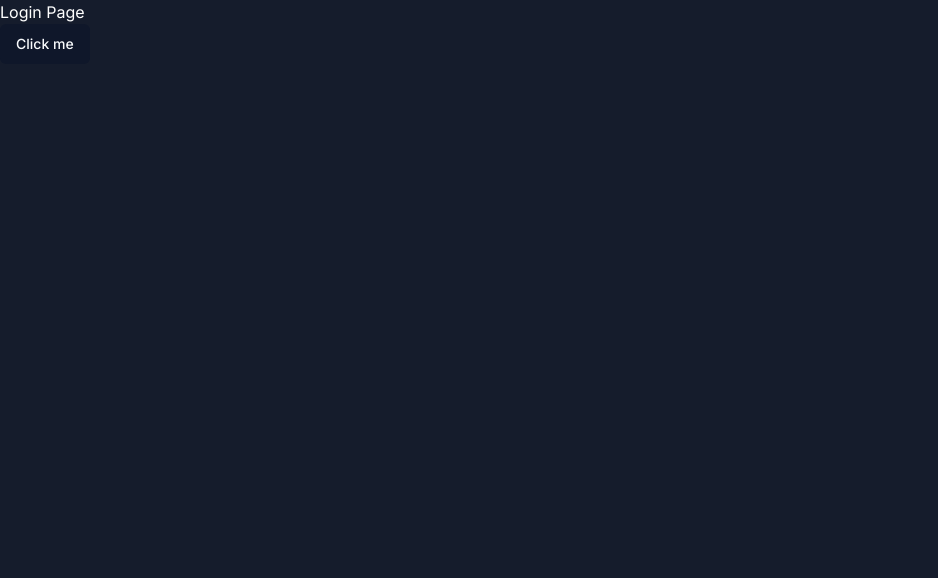
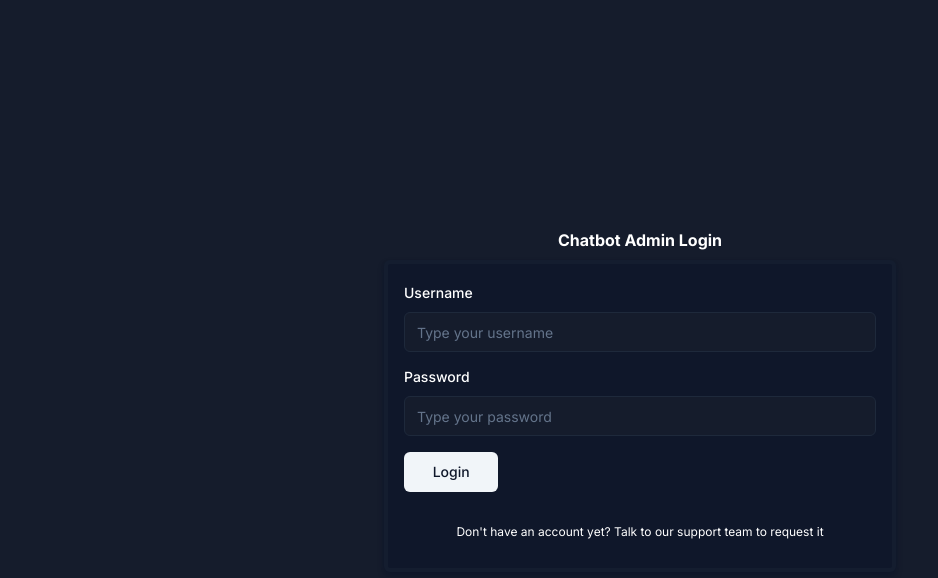
Before and after one commit to izzyandrade/nextjs-dashboard, a Next.js app: page /login in a window 1280 px wide. Shown: the top 578 px of the page, without its empty margins (0-938 px from the left). Built offline with nearby package versions, Linux system fonts and the light colour scheme.

Commit message:
feat: added login page with react-hook-form and zod

```diff
--- /dev/null
+++ b/app/dashboard/answers/page.tsx
@@ -0,0 +1,7 @@
+export default function FastAnswers() {
+	return (
+		<div>
+			<h1>Fast Answers</h1>
+		</div>
+	);
+}
--- /dev/null
+++ b/app/dashboard/schedules/page.tsx
@@ -0,0 +1,7 @@
+export default function Schedules() {
+	return (
+		<div>
+			<h1>Schedules</h1>
+		</div>
+	);
+}
--- a/app/login/page.tsx
+++ b/app/login/page.tsx
@@ -1,10 +1,96 @@
+'use client';
+
+import { zodResolver } from '@hookform/resolvers/zod';
+import { useForm } from 'react-hook-form';
+import { z } from 'zod';
+
 import { Button } from '@/components/ui/button';
+import {
+	Form,
+	FormControl,
+	FormDescription,
+	FormField,
+	FormItem,
+	FormLabel,
+	FormMessage,
+} from '@/components/ui/form';
+import { Input } from '@/components/ui/input';
+
+const formSchema = z.object({
+	username: z.string().min(2, {
+		message: 'Username must be at least 2 characters.',
+	}),
+	password: z.string(),
+});
 
 export default function LoginPage() {
+	const form = useForm<z.infer<typeof formSchema>>({
+		resolver: zodResolver(formSchema),
+		defaultValues: {
+			username: '',
+			password: '',
+		},
+	});
+
+	function onSubmit(values: z.infer<typeof formSchema>) {
+		console.log(values);
+	}
+
 	return (
-		<>
-			<h1>Login Page</h1>
-			<Button>Click me</Button>
-		</>
+		<div className='flex h-screen flex-col items-center justify-center gap-2'>
+			<h4 className='font-bold'>Chatbot Admin Login</h4>
+			<div className='w-[40%] space-y-8 rounded-md border-4 border-slate-800 border-opacity-35 bg-slate-900 p-4 pb-7 shadow-md shadow-slate-900'>
+				<Form {...form}>
+					<form
+						onSubmit={form.handleSubmit(onSubmit)}
+						className='flex flex-col gap-3'
+					>
+						<FormField
+							control={form.control}
+							name='username'
+							render={({ field }) => (
+								<FormItem>
+									<FormLabel>Username</FormLabel>
+									<FormControl>
+										<Input placeholder='Type your username' {...field} />
+									</FormControl>
+									<FormMessage />
+								</FormItem>
+							)}
+						/>
+						<FormField
+							control={form.control}
+							name='password'
+							render={({ field }) => (
+								<FormItem>
+									<FormLabel>Password</FormLabel>
+									<FormControl>
+										<Input
+											placeholder='Type your password'
+											type='password'
+											{...field}
+										/>
+									</FormControl>
+									<FormMessage />
+								</FormItem>
+							)}
+						/>
+						<Button
+							type='submit'
+							className='mt-1 w-[20%]'
+							variant={'secondary'}
+						>
+							Login
+						</Button>
+					</form>
+				</Form>
+				<div className='mt-8 flex items-center justify-center text-xs'>
+					<span>
+						Don&apos;t have an account yet? Talk to our support team to request
+						it
+					</span>
+				</div>
+			</div>
+		</div>
 	);
 }
--- a/components/dashboard/navbar/navbar.tsx
+++ b/components/dashboard/navbar/navbar.tsx
@@ -1,17 +1,26 @@
 'use client';
 
 import { usePathname } from 'next/navigation';
-import { Input } from '@/components/ui/input';
 import SearchInput from '@/components/dashboard/navbar/searchInput/searchInput';
+import {
+	BellIcon,
+	ChatBubbleBottomCenterTextIcon,
+	QuestionMarkCircleIcon
+} from '@heroicons/react/20/solid';
 
 export default function Navbar() {
 	const pathname = usePathname();
 	return (
-		<div className='container'>
+		<div className='mb-3 flex flex-row items-center justify-between rounded bg-slate-800 p-4'>
 			<div className='title'>{pathname.split('/').pop()}</div>
-			<div className='menu'>
+			<div className='flex flex-row items-center gap-4'>
 				<div className='search'>
 					<SearchInput />
+				</div>
+				<div className='flex flex-row items-center gap-3'>
+					<ChatBubbleBottomCenterTextIcon className='h-5 w-5 text-white hover:cursor-pointer' />
+					<BellIcon className='h-5  w-5 text-white hover:cursor-pointer' />
+					<QuestionMarkCircleIcon className='h-5  w-5 text-white hover:cursor-pointer' />
 				</div>
 			</div>
 		</div>
--- a/components/dashboard/navbar/searchInput/searchInput.tsx
+++ b/components/dashboard/navbar/searchInput/searchInput.tsx
@@ -13,6 +13,7 @@
 				{...props}
 				type='search'
 				className='text-md w-full rounded border py-2 pl-10 pr-3 shadow-sm'
+				placeholder='Search...'
 			/>
 		</label>
 	);
--- a/components/dashboard/sidebar/menuItems.tsx
+++ b/components/dashboard/sidebar/menuItems.tsx
@@ -7,6 +7,7 @@
 	WrenchScrewdriverIcon,
 	QuestionMarkCircleIcon,
 } from '@heroicons/react/16/solid';
+import { ArrowLeftStartOnRectangleIcon } from '@heroicons/react/20/solid';
 import { ReactElement, ReactNode } from 'react';
 
 export type MenuItem = {
@@ -71,6 +72,11 @@
 				path: '/dashboard/support',
 				icon: <QuestionMarkCircleIcon className={`${defaultIconStyle}`} />,
 			},
+			{
+				title: 'Logout',
+				path: '/dashboard/support',
+				icon: <ArrowLeftStartOnRectangleIcon className={`${defaultIconStyle}`} />,
+			},
 		],
 	},
 ];
--- a/components/dashboard/sidebar/menuLink/menuLink.tsx
+++ b/components/dashboard/sidebar/menuLink/menuLink.tsx
@@ -2,18 +2,21 @@
 
 import { Button } from '@/components/ui/button';
 import { MenuItem } from '../menuItems';
-import { usePathname } from 'next/navigation';
+import { usePathname, useRouter } from 'next/navigation';
+import {} from 'next/router';
 import React from 'react';
 
 export default function MenuLink({ title, icon, path }: MenuItem) {
 	const pathname = usePathname();
+	const router = useRouter();
 
 	const isActive = pathname === path;
 
 	return (
 		<Button
 			variant={isActive ? 'secondary' : 'default'}
-			className='mb-0.5 flex w-full flex-row items-center justify-start gap-2'
+			className='mb-1 flex w-full flex-row items-center justify-start gap-2'
+			onClick={() => router.push(path)}
 		>
 			<span className='mr-2'>
 				{React.cloneElement(icon, {
--- /dev/null
+++ b/components/ui/form.tsx
@@ -0,0 +1,176 @@
+import * as React from "react"
+import * as LabelPrimitive from "@radix-ui/react-label"
+import { Slot } from "@radix-ui/react-slot"
+import {
+  Controller,
+  ControllerProps,
+  FieldPath,
+  FieldValues,
+  FormProvider,
+  useFormContext,
+} from "react-hook-form"
+
+import { cn } from "@/lib/utils"
+import { Label } from "@/components/ui/label"
+
+const Form = FormProvider
+
+type FormFieldContextValue<
+  TFieldValues extends FieldValues = FieldValues,
+  TName extends FieldPath<TFieldValues> = FieldPath<TFieldValues>
+> = {
+  name: TName
+}
+
+const FormFieldContext = React.createContext<FormFieldContextValue>(
+  {} as FormFieldContextValue
+)
+
+const FormField = <
+  TFieldValues extends FieldValues = FieldValues,
+  TName extends FieldPath<TFieldValues> = FieldPath<TFieldValues>
+>({
+  ...props
+}: ControllerProps<TFieldValues, TName>) => {
+  return (
+    <FormFieldContext.Provider value={{ name: props.name }}>
+      <Controller {...props} />
+    </FormFieldContext.Provider>
+  )
+}
+
+const useFormField = () => {
+  const fieldContext = React.useContext(FormFieldContext)
+  const itemContext = React.useContext(FormItemContext)
+  const { getFieldState, formState } = useFormContext()
+
+  const fieldState = getFieldState(fieldContext.name, formState)
+
+  if (!fieldContext) {
+    throw new Error("useFormField should be used within <FormField>")
+  }
+
+  const { id } = itemContext
+
+  return {
+    id,
+    name: fieldContext.name,
+    formItemId: `${id}-form-item`,
+    formDescriptionId: `${id}-form-item-description`,
+    formMessageId: `${id}-form-item-message`,
+    ...fieldState,
+  }
+}
+
+type FormItemContextValue = {
+  id: string
+}
+
+const FormItemContext = React.createContext<FormItemContextValue>(
+  {} as FormItemContextValue
+)
+
+const FormItem = React.forwardRef<
+  HTMLDivElement,
+  React.HTMLAttributes<HTMLDivElement>
+>(({ className, ...props }, ref) => {
+  const id = React.useId()
+
+  return (
+    <FormItemContext.Provider value={{ id }}>
+      <div ref={ref} className={cn("space-y-2", className)} {...props} />
+    </FormItemContext.Provider>
+  )
+})
+FormItem.displayName = "FormItem"
+
+const FormLabel = React.forwardRef<
+  React.ElementRef<typeof LabelPrimitive.Root>,
+  React.ComponentPropsWithoutRef<typeof LabelPrimitive.Root>
+>(({ className, ...props }, ref) => {
+  const { error, formItemId } = useFormField()
+
+  return (
+    <Label
+      ref={ref}
+      className={cn(error && "text-destructive", className)}
+      htmlFor={formItemId}
+      {...props}
+    />
+  )
+})
+FormLabel.displayName = "FormLabel"
+
+const FormControl = React.forwardRef<
+  React.ElementRef<typeof Slot>,
+  React.ComponentPropsWithoutRef<typeof Slot>
+>(({ ...props }, ref) => {
+  const { error, formItemId, formDescriptionId, formMessageId } = useFormField()
+
+  return (
+    <Slot
+      ref={ref}
+      id={formItemId}
+      aria-describedby={
+        !error
+          ? `${formDescriptionId}`
+          : `${formDescriptionId} ${formMessageId}`
+      }
+      aria-invalid={!!error}
+      {...props}
+    />
+  )
+})
+FormControl.displayName = "FormControl"
+
+const FormDescription = React.forwardRef<
+  HTMLParagraphElement,
+  React.HTMLAttributes<HTMLParagraphElement>
+>(({ className, ...props }, ref) => {
+  const { formDescriptionId } = useFormField()
+
+  return (
+    <p
+      ref={ref}
+      id={formDescriptionId}
+      className={cn("text-sm text-muted-foreground", className)}
+      {...props}
+    />
+  )
+})
+FormDescription.displayName = "FormDescription"
+
+const FormMessage = React.forwardRef<
+  HTMLParagraphElement,
+  React.HTMLAttributes<HTMLParagraphElement>
+>(({ className, children, ...props }, ref) => {
+  const { error, formMessageId } = useFormField()
+  const body = error ? String(error?.message) : children
+
+  if (!body) {
+    return null
+  }
+
+  return (
+    <p
+      ref={ref}
+      id={formMessageId}
+      className={cn("text-sm font-medium text-destructive", className)}
+      {...props}
+    >
+      {body}
+    </p>
+  )
+})
+FormMessage.displayName = "FormMessage"
+
+export {
+  useFormField,
+  Form,
+  FormItem,
+  FormLabel,
+  FormControl,
+  FormDescription,
+  FormMessage,
+  FormField,
+}
--- /dev/null
+++ b/components/ui/label.tsx
@@ -0,0 +1,26 @@
+"use client"
+
+import * as React from "react"
+import * as LabelPrimitive from "@radix-ui/react-label"
+import { cva, type VariantProps } from "class-variance-authority"
+
+import { cn } from "@/lib/utils"
+
+const labelVariants = cva(
+  "text-sm font-medium leading-none peer-disabled:cursor-not-allowed peer-disabled:opacity-70"
+)
+
+const Label = React.forwardRef<
+  React.ElementRef<typeof LabelPrimitive.Root>,
+  React.ComponentPropsWithoutRef<typeof LabelPrimitive.Root> &
+    VariantProps<typeof labelVariants>
+>(({ className, ...props }, ref) => (
+  <LabelPrimitive.Root
+    ref={ref}
+    className={cn(labelVariants(), className)}
+    {...props}
+  />
+))
+Label.displayName = LabelPrimitive.Root.displayName
+
+export { Label }
--- a/package.json
+++ b/package.json
@@ -12,14 +12,18 @@
 	},
 	"dependencies": {
 		"@heroicons/react": "^2.1.1",
+		"@hookform/resolvers": "^3.3.4",
+		"@radix-ui/react-label": "^2.0.2",
 		"@radix-ui/react-slot": "^1.0.2",
 		"class-variance-authority": "^0.7.0",
 		"clsx": "^2.1.0",
 		"next": "14.1.0",
 		"react": "^18",
 		"react-dom": "^18",
+		"react-hook-form": "^7.51.0",
 		"tailwind-merge": "^2.2.1",
-		"tailwindcss-animate": "^1.0.7"
+		"tailwindcss-animate": "^1.0.7",
+		"zod": "^3.22.4"
 	},
 	"devDependencies": {
 		"@types/node": "^20",
```
Also changed, not shown: 1 other file (tests, documents, lock files or other folders).
